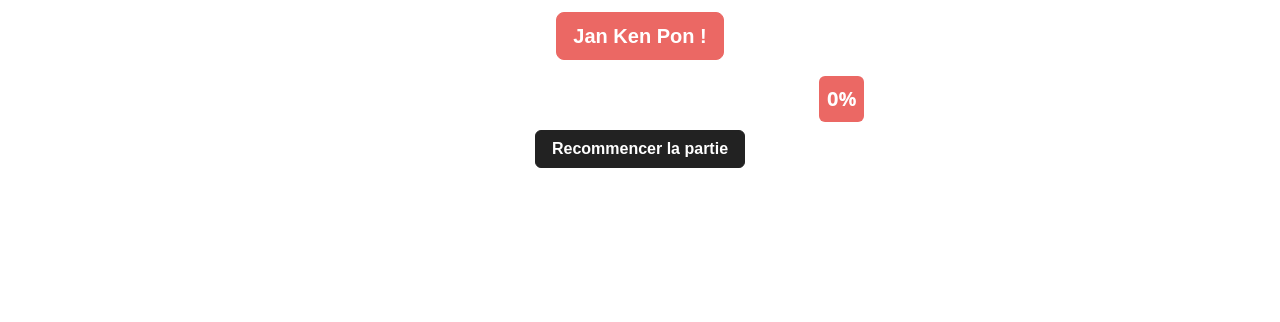
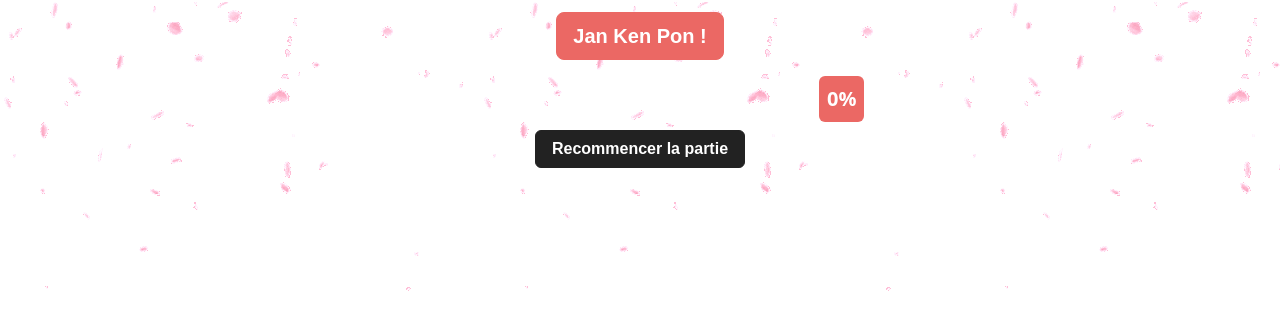
Before and after one commit to allanbaguet/JanKenPan, a plain HTML site: page index.html in a window 1280 px wide. Shown: the part 478-800 px from the top of the page. Drawn offline with nearby package versions, Linux system fonts and the light colour scheme; the site is published under a folder, as on GitHub Pages, so addresses that start at the root find nothing; a web font is replaced by a local one.

Commit message:
mise a jour final v3

```diff
--- a/assets/css/style.css
+++ b/assets/css/style.css
@@ -1,5 +1,5 @@
 body {
-    background-image: url(/assets/img/8ca102a811768049d3c329f9d471130a.gif);
+    background-image: url(../img/8ca102a811768049d3c329f9d471130a.gif);
 }
 img {
     width: 10vw;
```
